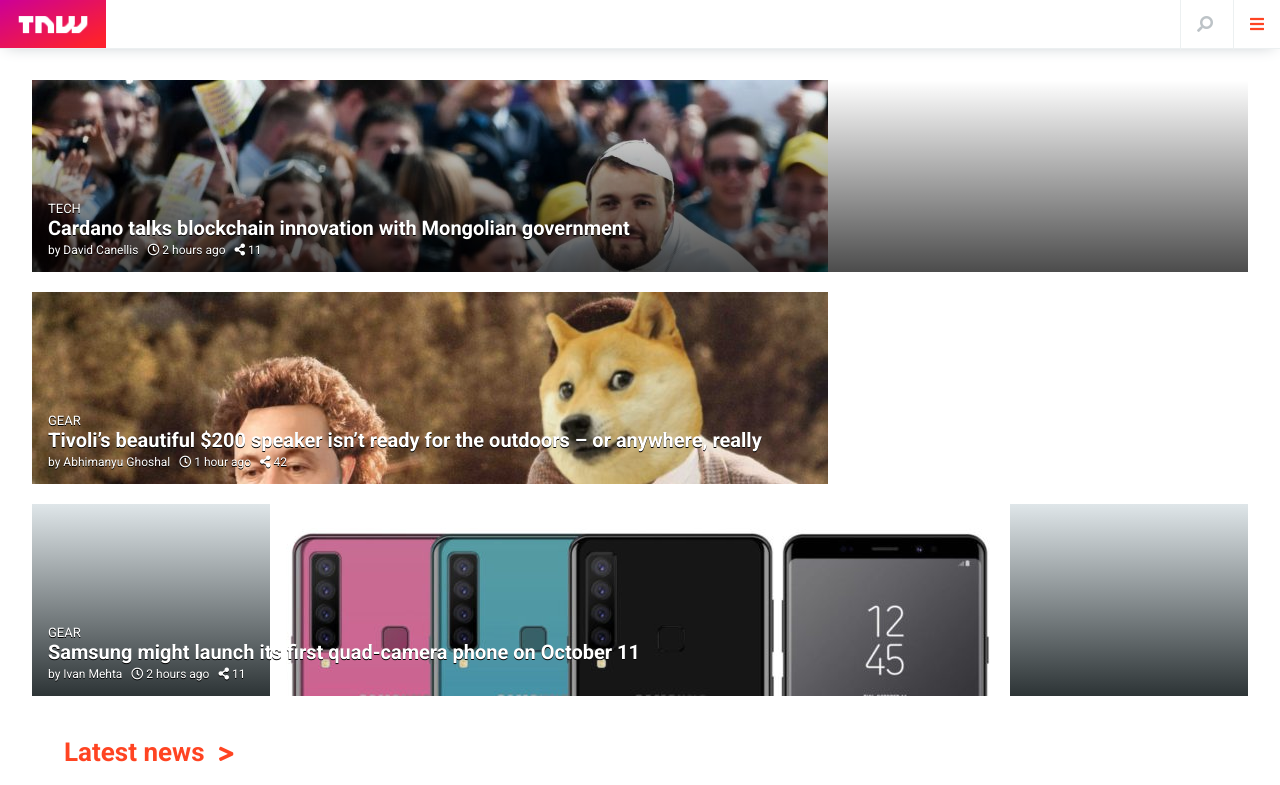
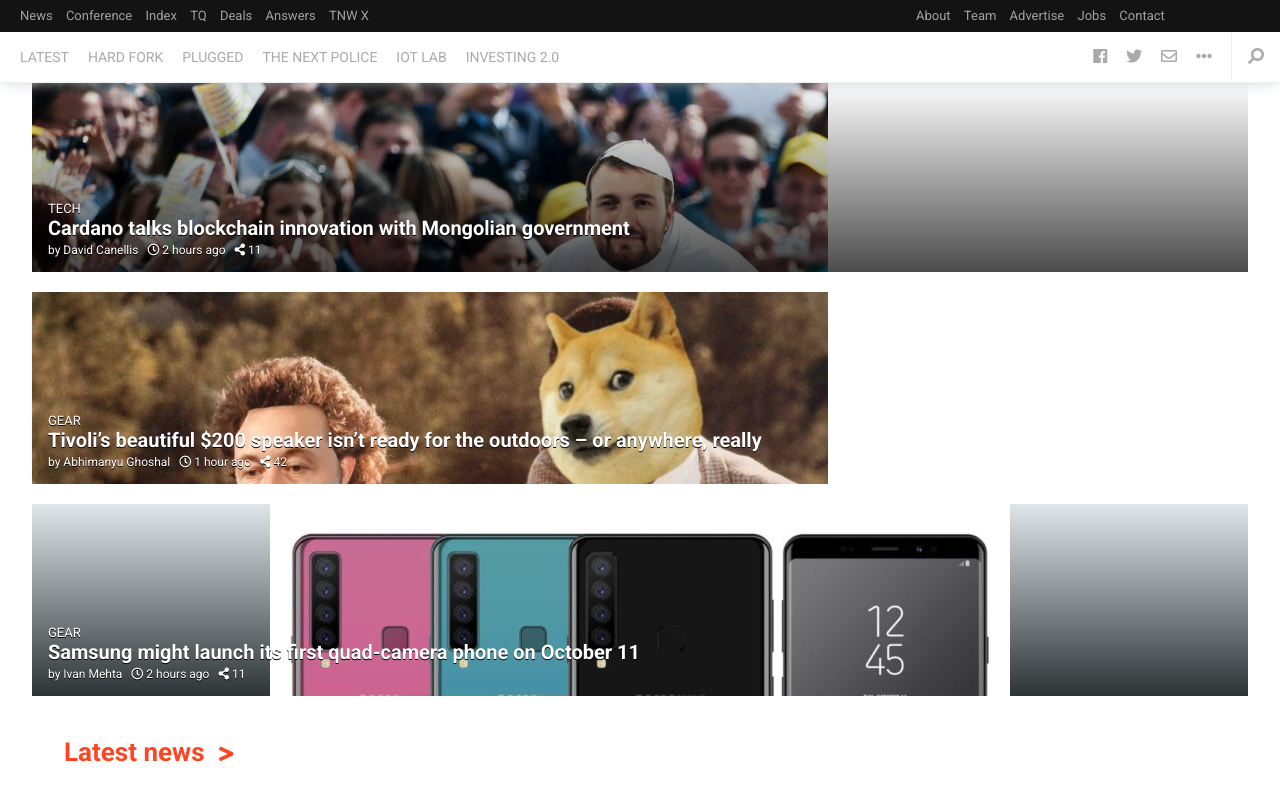
Before and after one commit to bojana12/building-with-responsive-design, a website: page index.html in a window 1280 px wide. Shown: the top 785 px of the page. Drawn offline with Linux system fonts and the light colour scheme.

Commit message:
Add second header for min-width 1024px

```diff
--- a/index.html
+++ b/index.html
@@ -12,7 +12,7 @@
     <title>TNW clone</title>
   </head>
   <body>
-    <header>
+    <header class="first-header">
       <div class="container">
         <img src="./images/TNW-logo-mobile.png" class="logo-img">
 
@@ -25,6 +25,50 @@
             <i class="fas fa-bars"></i>
           </div>
         </div><!-- end of nav-icons -->
+      </div><!-- end of container -->
+    </header>
+
+    <header class="second-header">
+      <div class="container">
+        <div class="navbar">
+          <ul class="left-links">
+            <a href="#"><li>News</li></a>
+            <a href="#"><li>Conference</li></a>
+            <a href="#"><li>Index</li></a>
+            <a href="#"><li>TQ</li></a>
+            <a href="#"><li>Deals</li></a>
+            <a href="#"><li>Answers</li></a>
+            <a href="#"><li>TNW X</li></a>
+          </ul>
+
+          <ul class="right-links">
+            <a href="#"><li>About</li></a>
+            <a href="#"><li>Team</li></a>
+            <a href="#"><li>Advertise</li></a>
+            <a href="#"><li>Jobs</li></a>
+            <a href="#"><li>Contact</li></a>
+          </ul>
+        </div><!-- end of navbar -->
+        <nav>
+          <ul>
+            <a href="#"><li>latest</li></a>
+            <a href="#"><li>Hard Fork</li></a>
+            <a href="#"><li>Plugged</li></a>
+            <a href="#"><li>The next police</li></a>
+            <a href="#"><li>Iot lab</li></a>
+            <a href="#"><li>Investing 2.0</li></a>
+          </ul>
+
+          <div class="nav-icons">
+            <ul>
+              <li><a href="#"><i class="fab fa-facebook"></i></a></li>
+              <li><a href="#"><i class="fab fa-twitter"></i></a></li>
+              <li><a href="#"><i class="far fa-envelope"></i></a></li>
+              <li><a href="#"><i class="fas fa-ellipsis-h"></i></a></li>
+              <li><a href="#"><i class="fas fa-search fa-rotate-90"></i></a></li>
+            </ul>
+          </div><!-- end of nav-icons -->
+        </nav>
       </div><!-- end of container -->
     </header>
 
--- a/styles/_header.scss
+++ b/styles/_header.scss
@@ -7,6 +7,12 @@
   background-color: #fff;
   box-shadow: 0 3px 16px -6px #bdc3c7;
   z-index: 10;
+} // end of header
+
+.first-header {
+  @media screen and (min-width: 768px) {
+    display: none;
+  }
 
   .container {
     height: 100%;
@@ -35,6 +41,81 @@
       .menu-icon {
         color: #f42;
       }
+    } // end of nav-icons
+  } // end of container
+} // end of first-header
+
+.second-header {
+  @media screen and (max-width: 425px) {
+    display: none;
+  }
+
+  height: 82px;
+
+  .navbar {
+    position: relative;
+    height: 32px;
+    background: #131313;
+    font-size: 13px;
+    font-weight: 500;
+
+    ul {
+      position: absolute;
+      top: 50%;
+      transform: translateY(-50%);
+      padding: 0 0 0 20px;
+      margin: 0;
+
+      li {
+        display: inline-block;
+        text-decoration: none;
+        color: hsla(0,0%,100%,.6);
+        padding-right: 10px;
+      }
     }
-  } // end of nav-icons
-} // end of header
+
+    .right-links {
+      left: 70%;
+    }
+  } // end of navbar
+
+  nav {
+    height: 100%;
+    display: flex;
+    justify-content: space-between;
+
+    ul {
+      padding: 0 0 0 20px;
+
+      li {
+        text-decoration: none;
+        display: inline-block;
+        text-transform: uppercase;
+        padding-right: 15px;
+        color: #aaa;
+        font-size: 14px;
+        font-weight: 500;
+      }
+    }
+
+    .nav-icons {
+      ul {
+        margin: 0;
+
+        li {
+
+
+          &:last-child {
+            padding: 16px !important;
+            border-left: 1px solid #ecf0f1;
+          }
+
+          i {
+            font-size: 16px;
+            color: #aaa
+          }
+        }
+      }
+    } // end of nav-icons
+  } // end of nav
+} // end of second-header
--- a/styles/_main-container.scss
+++ b/styles/_main-container.scss
@@ -1,47 +1,4 @@
 .main-container {
   position: relative;
   top: 20px;
-
-  .recent-articles {
-    position: relative;
-    top: 40px;
-    width: 95%;
-    margin: 0 auto;
-
-    article {
-      .cover-image {
-        position: relative;
-        height: 192px;
-        width: 100%;
-        margin-top: 20px;
-        background-repeat: no-repeat;
-      }
-
-      .content {
-        position: absolute;
-        left: 4px;
-        right: 4px;
-        bottom: 0;
-        padding: 14px 12px;
-        text-shadow: 0 1px 0 black;
-        color: white;
-
-        span {
-          padding-right: 5px;
-          font-size: 12px;
-        }
-
-        h2 {
-          margin: 0 5px 0 0;
-          font-size: 20px;
-        }
-
-        h3 {
-          margin-bottom: 0;
-          font-weight: 500;
-          font-size: 13px;
-        }
-      }
-    } // end of article
-  } // end of recent-articles
-} // end of main-container
+}
--- /dev/null
+++ b/styles/_recent-articles.scss
@@ -0,0 +1,42 @@
+.recent-articles {
+  position: relative;
+  top: 40px;
+  width: 95%;
+  margin: 0 auto;
+
+  article {
+    .cover-image {
+      position: relative;
+      height: 192px;
+      width: 100%;
+      margin-top: 20px;
+      background-repeat: no-repeat;
+    }
+
+    .content {
+      position: absolute;
+      left: 4px;
+      right: 4px;
+      bottom: 0;
+      padding: 14px 12px;
+      text-shadow: 0 1px 0 black;
+      color: white;
+
+      span {
+        padding-right: 5px;
+        font-size: 12px;
+      }
+
+      h2 {
+        margin: 0 5px 0 0;
+        font-size: 20px;
+      }
+
+      h3 {
+        margin-bottom: 0;
+        font-weight: 500;
+        font-size: 13px;
+      }
+    }
+  } // end of article
+} // end of recent-articles
--- a/styles/main.scss
+++ b/styles/main.scss
@@ -1,7 +1,8 @@
 @import 'header.scss';
+@import 'body.scss';
 @import 'main-container.scss';
-@import 'body.scss';
 @import 'variables.scss';
+@import 'recent-articles.scss';
 @import 'latest-news.scss';
 @import 'utilities.scss';
 @import 'latest-funding.scss';
```
Also changed, not shown: build/main.css.
